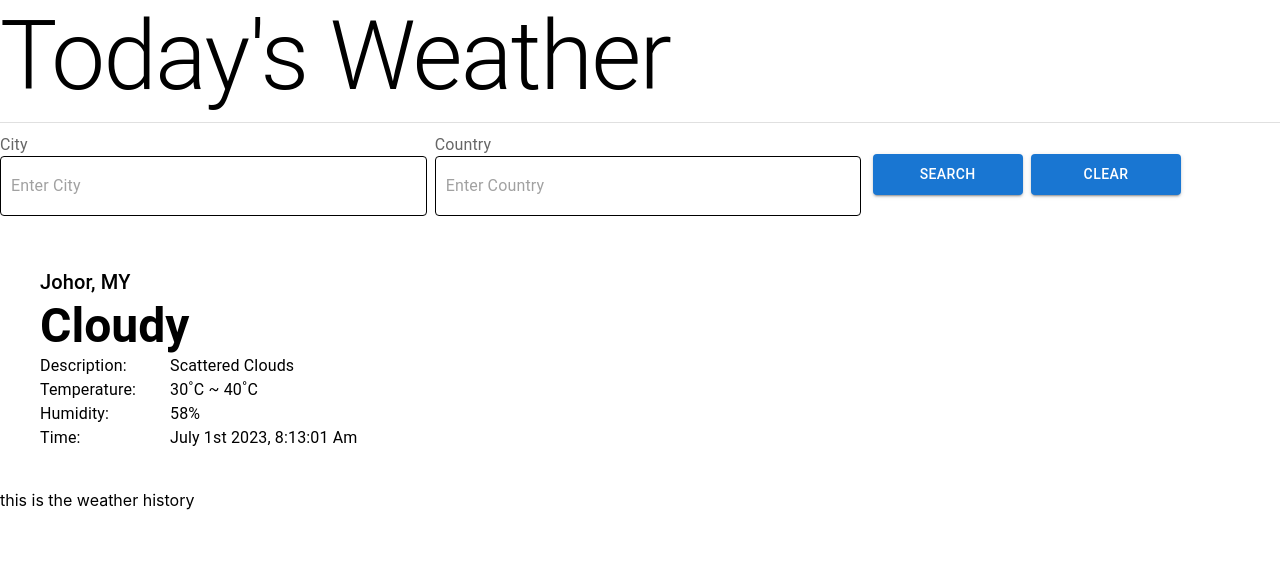
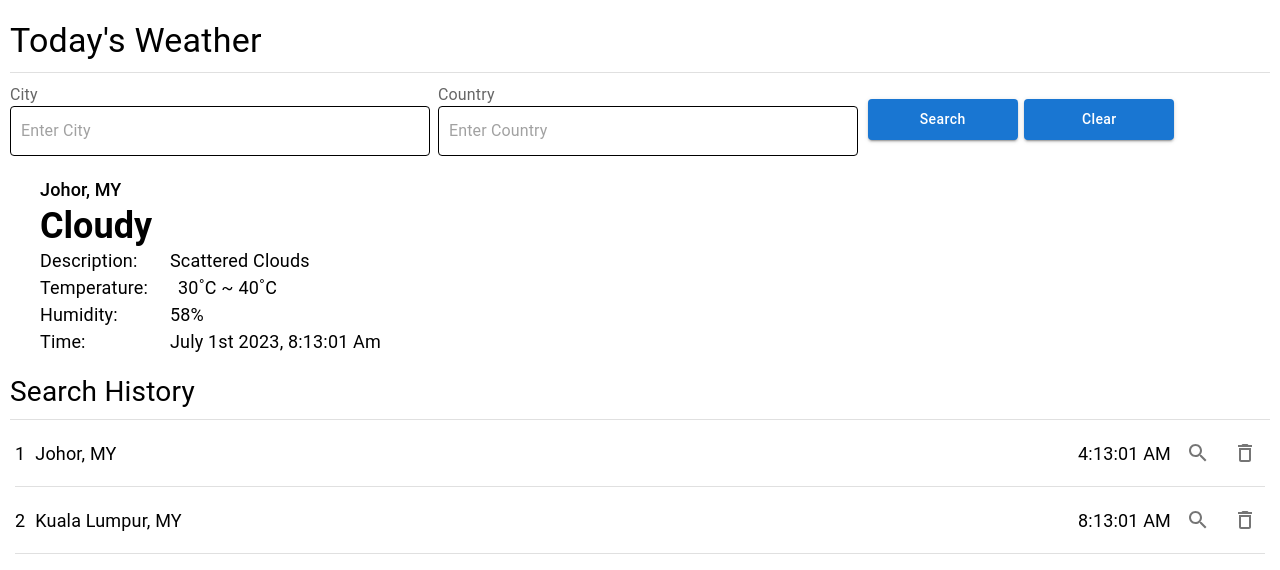
Before and after one commit to tan-eson/web-check-local-weather, a React (Create React App) app: page / in a window 1280 px wide. Shown: the top 570 px of the page. Built offline with nearby package versions, Linux system fonts and the light colour scheme.

Commit message:
feat: add search history ui and resuable component

```diff
--- a/package.json
+++ b/package.json
@@ -5,6 +5,7 @@
   "dependencies": {
     "@emotion/react": "^11.11.1",
     "@emotion/styled": "^11.11.0",
+    "@mui/icons-material": "^5.11.16",
     "@mui/material": "^5.13.6",
     "@reduxjs/toolkit": "^1.9.5",
     "@testing-library/jest-dom": "^5.14.1",
--- a/src/components/weather-page/WeatherDetails/WeatherDetails.jsx
+++ b/src/components/weather-page/WeatherDetails/WeatherDetails.jsx
@@ -1,5 +1,11 @@
 import moment from "moment";
-import { GridStyled, OuterGrid, TypographyStyled } from "./styles";
+import {
+  DetailTypography,
+  GridStyled,
+  LocationTypography,
+  OuterGrid,
+  WeatherTypography,
+} from "./styles";
 
 export default function WeatherDetails() {
   // useSelector here to listen to redux of the current weather detail
@@ -18,24 +24,24 @@ export default function WeatherDetails() {
 
   return weatherData ? (
     <OuterGrid>
-      <TypographyStyled variant={"h6"}>
+      <LocationTypography variant={"h6"}>
         {weatherData.city}, {weatherData.country}
-      </TypographyStyled>
-      <TypographyStyled variant={"h3"} fontWeight={700}>
+      </LocationTypography>
+      <WeatherTypography variant={"h3"} fontWeight={700}>
         {weatherData.weather}
-      </TypographyStyled>
+      </WeatherTypography>
       <GridStyled
         container
         gridTemplateColumns={"repeat(2, 1fr)"}
         columnGap={"30px"}
       >
         <GridStyled item>
-          <TypographyStyled variant={"body1"}>Description:</TypographyStyled>
+          <DetailTypography variant={"body1"}>Description:</DetailTypography>
         </GridStyled>
         <GridStyled item>
-          <TypographyStyled variant={"body1"}>
+          <DetailTypography variant={"body1"}>
             {weatherData.description}
-          </TypographyStyled>
+          </DetailTypography>
         </GridStyled>
       </GridStyled>
       <GridStyled
@@ -44,12 +50,12 @@ export default function WeatherDetails() {
         columnGap={"30px"}
       >
         <GridStyled item>
-          <TypographyStyled variant={"body1"}>Temperature:</TypographyStyled>
+          <DetailTypography variant={"body1"}>Temperature:</DetailTypography>
         </GridStyled>
         <GridStyled item>
-          <TypographyStyled variant={"body1"}>
+          <DetailTypography variant={"body1"}>
             {weatherData.temperature}
-          </TypographyStyled>
+          </DetailTypography>
         </GridStyled>
       </GridStyled>
       <GridStyled
@@ -58,12 +64,12 @@ export default function WeatherDetails() {
         columnGap={"30px"}
       >
         <GridStyled item>
-          <TypographyStyled variant={"body1"}>Humidity:</TypographyStyled>
+          <DetailTypography variant={"body1"}>Humidity:</DetailTypography>
         </GridStyled>
         <GridStyled item>
-          <TypographyStyled variant={"body1"}>
+          <DetailTypography variant={"body1"}>
             {weatherData.humidity}
-          </TypographyStyled>
+          </DetailTypography>
         </GridStyled>
       </GridStyled>
       <GridStyled
@@ -72,10 +78,10 @@ export default function WeatherDetails() {
         columnGap={"30px"}
       >
         <GridStyled item>
-          <TypographyStyled variant={"body1"}>Time:</TypographyStyled>
+          <DetailTypography variant={"body1"}>Time:</DetailTypography>
         </GridStyled>
         <GridStyled item>
-          <TypographyStyled variant={"body1"}>{formatDate}</TypographyStyled>
+          <DetailTypography variant={"body1"}>{formatDate}</DetailTypography>
         </GridStyled>
       </GridStyled>
     </OuterGrid>
--- a/src/components/weather-page/WeatherDetails/styles.js
+++ b/src/components/weather-page/WeatherDetails/styles.js
@@ -3,6 +3,41 @@ import { styled } from "@mui/material/styles";
 
 export const TypographyStyled = styled(Typography)((props) => ({
   textTransform: "capitalize",
+}));
+
+export const LocationTypography = styled(Typography)((props) => ({
+  textTransform: "capitalize",
+  fontSize: "18px",
+
+  [props.theme.breakpoints.down("lg")]: {
+    fontSize: "16px",
+  },
+}));
+
+export const WeatherTypography = styled(Typography)((props) => ({
+  textTransform: "capitalize",
+  fontSize: "36px",
+
+  [props.theme.breakpoints.down("lg")]: {
+    fontSize: "30px",
+  },
+
+  [props.theme.breakpoints.down("tablet")]: {
+    fontSize: "25px",
+  },
+}));
+
+export const DetailTypography = styled(Typography)((props) => ({
+  textTransform: "capitalize",
+  fontSize: "18px",
+
+  [props.theme.breakpoints.down("lg")]: {
+    fontSize: "18px",
+  },
+
+  [props.theme.breakpoints.down("tablet")]: {
+    fontSize: "16px",
+  },
 }));
 
 export const DividerStyled = styled(Divider)((props) => ({
@@ -18,5 +53,5 @@ export const GridStyled = styled(Grid)((props) => ({
 }));
 
 export const OuterGrid = styled(Grid)((props) => ({
-  padding: "40px",
+  padding: "0px 40px 20px",
 }));
--- a/src/components/weather-page/WeatherHistory/WeatherHistory.jsx
+++ b/src/components/weather-page/WeatherHistory/WeatherHistory.jsx
@@ -1,3 +1,101 @@
+import moment from "moment";
+import {
+  DividerStyled,
+  EmptyStateTypography,
+  GridStyled,
+  IconButtonStyled,
+  OuterGrid,
+  RecordTygraphy,
+  SearchIcon,
+  TitleTypography,
+  TrashIcon,
+} from "./styles";
+
 export default function WeatherHistory() {
-  return <div>this is the weather history</div>;
+  // access history from local storage
+  // should also update search history everytime user searches something
+
+  const historyArr = [
+    {
+      city: "Johor",
+      country: "MY",
+      timeStamp: "2023-07-01T12:13:01+08:00",
+    },
+    {
+      city: "Kuala Lumpur",
+      country: "MY",
+      timeStamp: "2013-01-01T16:13:01+08:00",
+    },
+  ];
+
+  return (
+    <OuterGrid>
+      <TitleTypography variant="h4">Search History</TitleTypography>
+      <DividerStyled />
+      {Array.isArray(historyArr) && historyArr.length > 0 ? (
+        historyArr.map((history, index) => (
+          <SearchHistoryRecord recordIndex={index} record={history} />
+        ))
+      ) : (
+        <GridStyled container padding={"40px"} justifyContent={"center"}>
+          <EmptyStateTypography variant="h6">No record</EmptyStateTypography>
+        </GridStyled>
+      )}
+    </OuterGrid>
+  );
 }
+
+// Reusable component for displaying each record of search history
+function SearchHistoryRecord(props) {
+  const { recordIndex, record } = props || {};
+
+  const formatRecordTime = moment(record?.timeStamp).format("LTS");
+
+  async function handleSearch() {
+    // trigger redux change
+  }
+
+  async function handleDeleteRecord() {
+    // trigger redux change
+  }
+
+  return (
+    <GridStyled marginX={"5px"}>
+      <GridStyled
+        container
+        columns={12}
+        paddingY={"13px"}
+        alignItems={"center"}
+        flexWrap={"nowrap"}
+        gap={"10px"}
+      >
+        <GridStyled item xs={1}>
+          <RecordTygraphy variant="body1">{recordIndex + 1}</RecordTygraphy>
+        </GridStyled>
+        <GridStyled item flex={1}>
+          <RecordTygraphy variant="body1">
+            {record.city}, {record.country}
+          </RecordTygraphy>
+        </GridStyled>
+        <GridStyled
+          item
+          xs={3}
+          container
+          alignItems={"center"}
+          justifyContent={"flex-end"}
+          maxWidth={"200px"}
+          gap={"7px"}
+        >
+          <RecordTygraphy variant="body1">{formatRecordTime}</RecordTygraphy>
+          <IconButtonStyled onClick={handleSearch}>
+            <SearchIcon />
+          </IconButtonStyled>
+          <IconButtonStyled onClick={handleDeleteRecord}>
+            <TrashIcon />
+          </IconButtonStyled>
+        </GridStyled>
+      </GridStyled>
+      <DividerStyled />
+    </GridStyled>
+  );
+}
--- a/src/components/weather-page/WeatherHistory/styles.js
+++ b/src/components/weather-page/WeatherHistory/styles.js
@@ -0,0 +1,56 @@
+import DeleteOutline from "@mui/icons-material/DeleteOutline";
+import SearchOutlined from "@mui/icons-material/SearchOutlined";
+import { Divider, Grid, IconButton, Typography } from "@mui/material";
+import { styled } from "@mui/material/styles";
+
+export const TitleTypography = styled(Typography)((props) => ({
+  fontSize: "28px",
+  marginBottom: "10px",
+
+  [props.theme.breakpoints.down("lg")]: {
+    fontSize: "24px",
+  },
+}));
+
+export const RecordTygraphy = styled(Typography)((props) => ({
+  fontSize: "18px",
+
+  [props.theme.breakpoints.down("lg")]: {
+    fontSize: "16px",
+  },
+}));
+
+export const EmptyStateTypography = styled(Typography)((props) => ({
+  fontSize: "18px",
+  fontWeight: 700,
+
+  [props.theme.breakpoints.down("lg")]: {
+    fontSize: "14px",
+  },
+}));
+
+export const DividerStyled = styled(Divider)((props) => ({
+  //
+}));
+
+export const GridStyled = styled(Grid)((props) => ({
+  //
+}));
+
+export const OuterGrid = styled(Grid)((props) => ({
+  padding: "0 10px 0 10px",
+}));
+
+export const IconButtonStyled = styled(IconButton)((props) => ({
+  //
+}));
+
+export const SearchIcon = styled(SearchOutlined)((props) => ({
+  width: "24px",
+  height: "24px",
+}));
+
+export const TrashIcon = styled(DeleteOutline)((props) => ({
+  width: "24px",
+  height: "24px",
+}));
--- a/src/components/weather-page/WeatherSearchBar/WeatherSearchBar.jsx
+++ b/src/components/weather-page/WeatherSearchBar/WeatherSearchBar.jsx
@@ -28,7 +28,7 @@ export default function WeatherSearchBar() {
 
   return (
     <OuterGridStyled>
-      <TypographyStyled variant="h1">Today's Weather</TypographyStyled>
+      <TypographyStyled variant="h4">Today's Weather</TypographyStyled>
       <DividerStyled />
       <GridStyled
         container
@@ -36,7 +36,6 @@ export default function WeatherSearchBar() {
         flexDirection={"row"}
         alignItems={"center"}
         gap={1}
-        marginBottom={"10px"}
       >
         <GridStyled item xs={12} tablet={4} container>
           <InputLabelStyled>City</InputLabelStyled>
@@ -60,6 +59,7 @@ export default function WeatherSearchBar() {
           tablet={3}
           container
           justifyContent={"space-evenly"}
+          rowGap={"10px"}
         >
           <ButtonStyled variant="contained" onClick={handleSearch}>
             Search
--- a/src/components/weather-page/WeatherSearchBar/styles.js
+++ b/src/components/weather-page/WeatherSearchBar/styles.js
@@ -22,7 +22,7 @@ export const InputBaseStyled = styled(InputBase)((props) => ({
   "&.MuiInputBase-root": {
     border: `1px solid black`,
     borderRadius: "4px",
-    minHeight: "60px",
+    minHeight: "50px",
     paddingLeft: "10px",
     paddingRight: "10px",
   },
@@ -36,6 +36,7 @@ export const ButtonStyled = styled(Button)((props) => ({
   marginRight: "5px",
   minWidth: "150px",
   padding: "8px",
+  textTransform: "capitalize",
 
   [props.theme.breakpoints.down("lg")]: {
     minWidth: "80px",
@@ -47,7 +48,8 @@ export const ButtonStyled = styled(Button)((props) => ({
 }));
 
 export const OuterGridStyled = styled(Grid)((props) => ({
-  //
+  padding: "20px 10px 0 10px",
+  marginBottom: "20px",
 }));
 
 export const GridStyled = styled(Grid)((props) => ({
```
Also changed, not shown: 1 other file (tests, documents, lock files or other folders).
